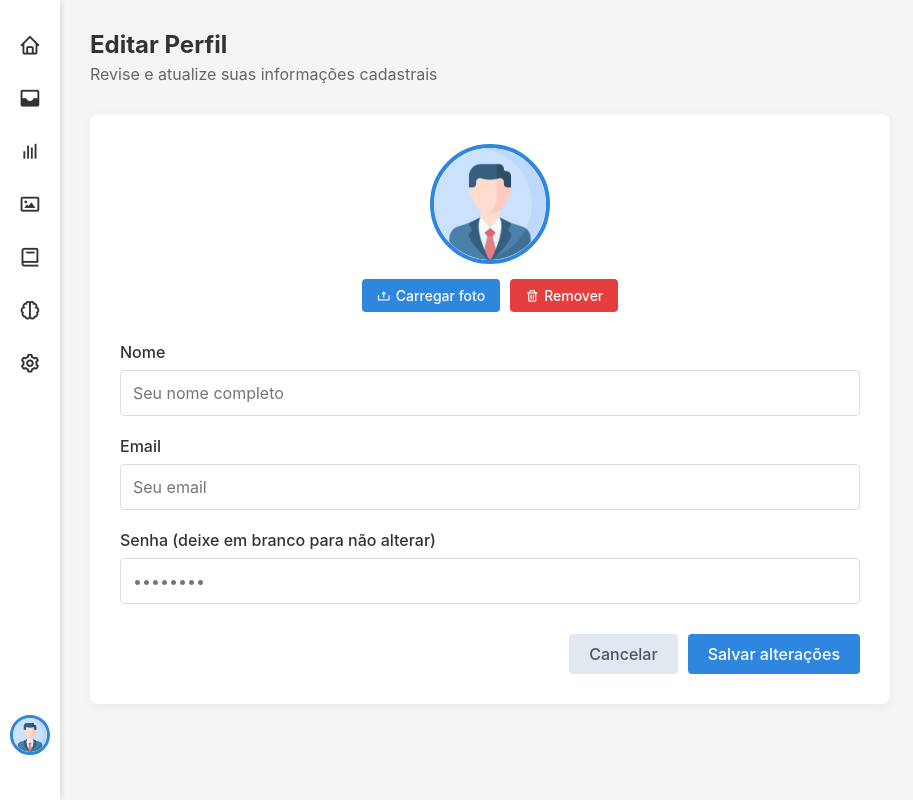
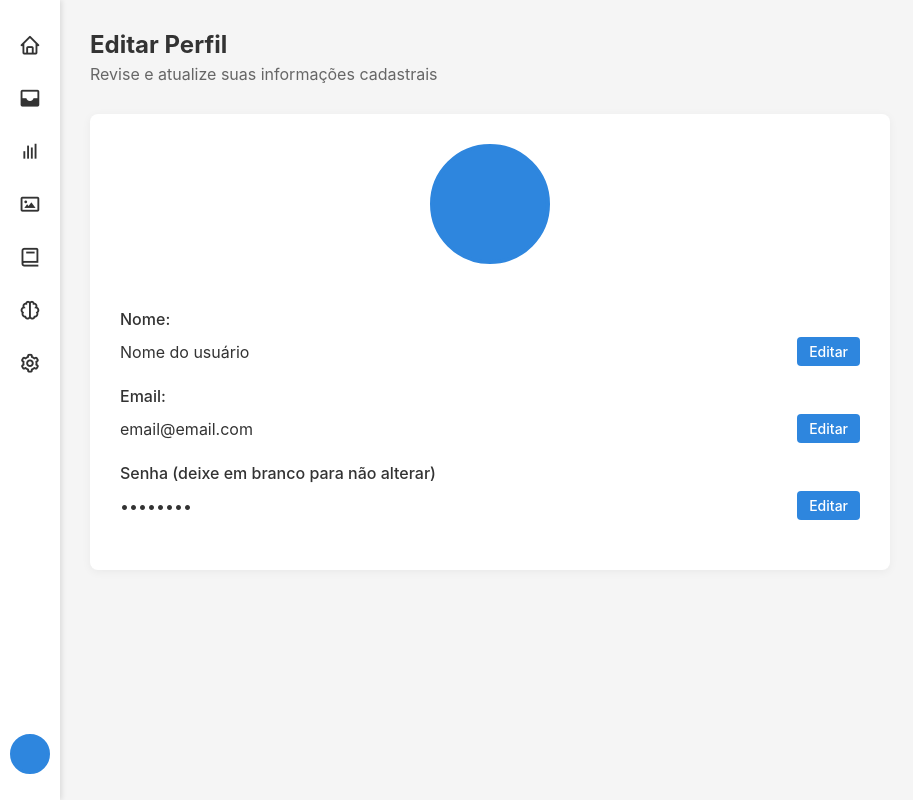
Before and after one commit to vieiraadev/Projeto-Estudo, a PHP site: page /html/perfil.html in a window 1280 px wide. Shown: the whole page, without its empty margins (0-913 px from the left). Run offline with PHP 8.4, Linux system fonts and the light colour scheme.

Commit message:
Implementação da edição do perfil

```diff
--- a/Project/css/perfil.css
+++ b/Project/css/perfil.css
@@ -235,3 +235,57 @@
   .photo-btn-remove:hover {
     background-color: #c53030;
   }
+
+
+  .profile-photo-iniciais {
+    width: 120px;
+    height: 120px;
+    border-radius: 50%;
+    background-color: #2e86de;
+    color: white;
+    display: flex;
+    align-items: center;
+    justify-content: center;
+    font-size: 36px;
+    font-weight: bold;
+    text-transform: uppercase;
+    margin-bottom: 15px;
+    border: 4px solid #2e86de;
+  }
+
+  .perfil-sidebar .profile-photo-iniciais {
+    width: 40px;
+    height: 40px;
+    font-size: 14px;
+    margin-bottom: 0;
+    border: 3px solid #2e86de;
+  }
+
+
+  .info-row {
+    display: flex;
+    justify-content: space-between;
+    align-items: center;
+  }
+
+  .info-text {
+    color: #333;
+    font-size: 16px;
+    margin: 0;
+  }
+
+  .btn-editar-campo {
+    background-color: #2e86de;
+    color: white;
+    border: none;
+    font-weight: 500;
+    cursor: pointer;
+    font-size: 14px;
+    padding: 6px 12px;
+    border-radius: 4px;
+    transition: background-color 0.3s;
+  }
+
+  .btn-editar-campo:hover {
+    background-color: #1c71c7;
+  }
--- a/Project/html/perfil.html
+++ b/Project/html/perfil.html
@@ -10,16 +10,16 @@
 <body>
   <aside>
     <nav>
-      <a href="/Projeto-Planner/Project/html/home.html"><i class='bx bx-home'></i></a>
-      <a href="/Projeto-Planner/Project/html/inbox.html"><i class='bx bxs-inbox'></i></a>
+      <a href="#"><i class='bx bx-home'></i></a>
+      <a href="#"><i class='bx bxs-inbox'></i></a>
       <a href="#"><i class='bx bx-bar-chart'></i></a>
       <a href="#"><i class='bx bx-image'></i></a>
       <a href="#"><i class='bx bx-book'></i></a>
-      <a href="/Projeto-Planner/Project/html/ia.html"><i class='bx bx-brain'></i></a>
-      <a href="/Projeto-Planner/Project/html/suporte.html"><i class='bx bx-cog'></i></a>
+      <a href="#"><i class='bx bx-brain'></i></a>
+      <a href="#"><i class='bx bx-cog'></i></a>
     </nav>
     <div class="perfil-sidebar">
-      <img src="/Projeto-Planner/Project/img/image.png" alt="Foto de Perfil" class="profile-photo" id="profile-photo-sidebar">
+      <div class="profile-photo-iniciais" id="profile-initials-sidebar"></div>
     </div>
   </aside>
 
@@ -29,39 +29,40 @@
 
     <div class="form-container">
       <div class="photo-edit-container">
-        <img src="/Projeto-Planner/Project/img/image.png" alt="Foto de Perfil" class="profile-photo" id="profile-photo-preview" />
-        <div class="photo-edit-actions">
-          <div class="file-input-wrapper">
-            <button type="button" class="photo-btn photo-btn-upload">
-              <i class='bx bx-upload'></i> Carregar foto
-            </button>
-            <input type="file" id="photo-upload" name="foto" accept="image/*" />
-          </div>
-          <button type="button" class="photo-btn photo-btn-remove" id="remove-photo">
-            <i class='bx bx-trash'></i> Remover
-          </button>
-        </div>
+        <div class="profile-photo-iniciais" id="profile-initials"></div>
       </div>
 
-      <form id="profile-form" action="salvar_perfil.php" method="POST" enctype="multipart/form-data">
+      <form id="profile-form">
         <div class="form-group">
-          <label for="nome" class="form-label">Nome</label>
-          <input type="text" id="nome" name="nome" class="form-input" placeholder="Seu nome completo" required />
+          <label class="form-label">Nome:</label>
+          <div class="info-row">
+            <p id="nome-atual" class="info-text">Nome do usuário</p>
+            <button type="button" class="btn-editar-campo" data-campo="nome">Editar</button>
+          </div>
+          <input type="text" id="nome" name="nome" class="form-input campo-editavel" style="display:none;" />
         </div>
 
         <div class="form-group">
-          <label for="email" class="form-label">Email</label>
-          <input type="email" id="email" name="email" class="form-input" placeholder="Seu email" required />
+          <label class="form-label">Email:</label>
+          <div class="info-row">
+            <p id="email-atual" class="info-text">email@email.com</p>
+            <button type="button" class="btn-editar-campo" data-campo="email">Editar</button>
+          </div>
+          <input type="email" id="email" name="email" class="form-input campo-editavel" style="display:none;" />
         </div>
 
         <div class="form-group">
-          <label for="senha" class="form-label">Senha (deixe em branco para não alterar)</label>
-          <input type="password" id="senha" name="senha" class="form-input" placeholder="••••••••" />
+          <label class="form-label">Senha (deixe em branco para não alterar)</label>
+          <div class="info-row">
+            <p id="senha-atual" class="info-text">••••••••</p>
+            <button type="button" class="btn-editar-campo" data-campo="senha">Editar</button>
+          </div>
+          <input type="password" id="senha" name="senha" class="form-input campo-editavel" placeholder="Nova senha" style="display:none;" />
         </div>
 
-        <div class="button-container">
+        <div class="button-container" id="botoes-acoes" style="display: none;">
           <button type="button" class="btn btn-secondary" id="cancel-btn">Cancelar</button>
-          <button type="submit" class="btn btn-primary" id="save-btn">Salvar alterações</button>
+          <button type="submit" class="btn btn-primary">Salvar alterações</button>
         </div>
       </form>
     </div>
@@ -69,7 +70,7 @@
 
   <div class="notification" id="notification"></div>
 
+  <!-- JavaScript externo -->
   <script src="/Projeto-Planner/Project/js/perfil.js"></script>
-
 </body>
 </html>
--- /dev/null
+++ b/Project/js/perfil.js
@@ -0,0 +1,74 @@
+function atualizarIniciais(nomeCompleto) {
+    const partes = nomeCompleto.trim().split(" ").filter(Boolean);
+    let iniciais = "";
+
+    if (partes.length >= 2) {
+      const primeiraInicial = partes[0].charAt(0).toUpperCase();
+      const segundaInicial = partes.find((parte, index) => index > 0 && parte.length > 0)?.charAt(0).toUpperCase() || "";
+      iniciais = primeiraInicial + segundaInicial;
+    } else if (partes.length === 1) {
+      iniciais = partes[0].charAt(0).toUpperCase();
+    }
+
+    const fotoTopo = document.getElementById("profile-initials");
+    const fotoSidebar = document.getElementById("profile-initials-sidebar");
+
+    if (fotoTopo) fotoTopo.textContent = iniciais;
+    if (fotoSidebar) fotoSidebar.textContent = iniciais;
+  }
+
+  function mostrarNotificacao(mensagem, erro = false) {
+    const notif = document.getElementById("notification");
+    notif.textContent = mensagem;
+    notif.style.backgroundColor = erro ? "#e74c3c" : "#2ecc71";
+    notif.classList.add("show");
+    setTimeout(() => notif.classList.remove("show"), 2500);
+  }
+
+  document.addEventListener("DOMContentLoaded", () => {
+    fetch("/Projeto-Planner/Project/php/buscardados_perfil.php")
+      .then(res => res.json())
+      .then(dados => {
+        if (dados.erro) {
+          console.error(dados.erro);
+          return;
+        }
+
+        document.getElementById("nome-atual").textContent = dados.nome;
+        document.getElementById("email-atual").textContent = dados.email;
+        document.getElementById("nome").value = dados.nome;
+        document.getElementById("email").value = dados.email;
+
+        atualizarIniciais(dados.nome);
+      })
+      .catch(err => console.error("Erro ao carregar dados:", err));
+
+    document.querySelectorAll(".btn-editar-campo").forEach(btn => {
+      btn.addEventListener("click", () => {
+        const campo = btn.getAttribute("data-campo");
+        document.getElementById(campo).style.display = "block";
+        btn.style.display = "none";
+        document.getElementById("botoes-acoes").style.display = "flex";
+      });
+    });
+
+    document.getElementById("cancel-btn").addEventListener("click", () => {
+      location.reload();
+    });
+
+    document.getElementById("profile-form").addEventListener("submit", e => {
+      e.preventDefault();
+      const formData = new FormData(e.target);
+
+      fetch("/Projeto-Planner/Project/php/salvar_perfil.php", {
+        method: "POST",
+        body: formData,
+      })
+        .then(res => res.text())
+        .then(msg => {
+          mostrarNotificacao(msg);
+          setTimeout(() => location.reload(), 1500);
+        })
+        .catch(err => mostrarNotificacao("Erro ao salvar: " + err, true));
+    });
+  });
--- /dev/null
+++ b/Project/php/buscardados_perfil.php
@@ -0,0 +1,44 @@
+<?php
+session_start();
+
+if (!isset($_SESSION['id_aluno'])) {
+    http_response_code(401); // Não autorizado
+    echo json_encode(['erro' => 'Usuário não autenticado.']);
+    exit;
+}
+
+$idAluno = $_SESSION['id_aluno'];
+
+$host = "localhost:3306";
+$usuario = "root";
+$senha = "";
+$database = "estudomais";
+
+$conexao = new mysqli($host, $usuario, $senha, $database);
+
+if ($conexao->connect_error) {
+    http_response_code(500);
+    echo json_encode(["erro" => "Erro na conexão: " . $conexao->connect_error]);
+    exit;
+}
+
+$sql = "SELECT nome_aluno, email FROM aluno WHERE id_aluno = ?";
+$stmt = $conexao->prepare($sql);
+$stmt->bind_param("i", $idAluno);
+$stmt->execute();
+$result = $stmt->get_result();
+
+if ($result->num_rows === 1) {
+    $dados = $result->fetch_assoc();
+    echo json_encode([
+        'nome' => $dados['nome_aluno'],
+        'email' => $dados['email']
+    ]);
+} else {
+    http_response_code(404);
+    echo json_encode(['erro' => 'Usuário não encontrado']);
+}
+
+$stmt->close();
+$conexao->close();
+?>
```
Also changed, not shown: Project/php/salvar_perfil.php (added, +58 -0 lines).
